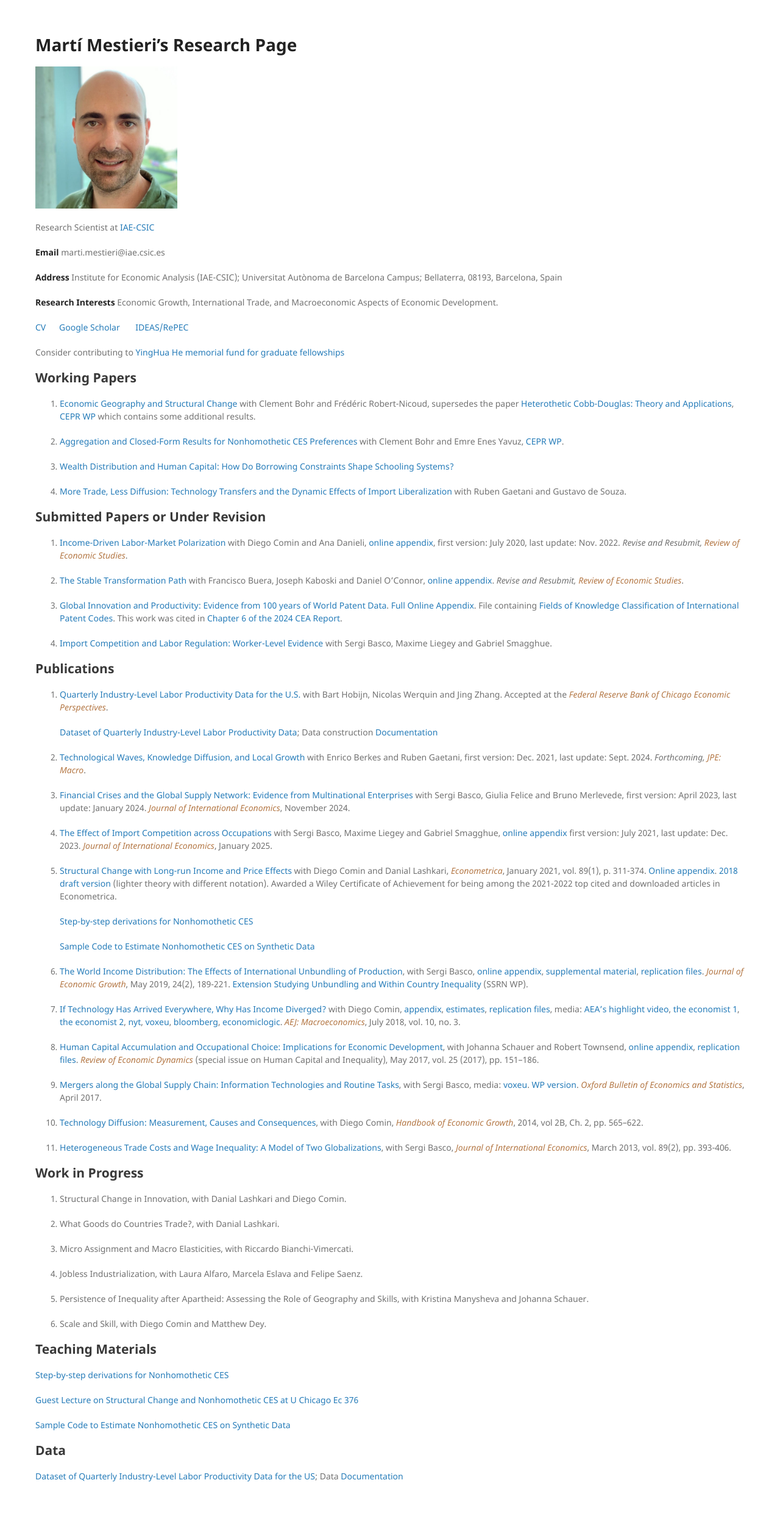
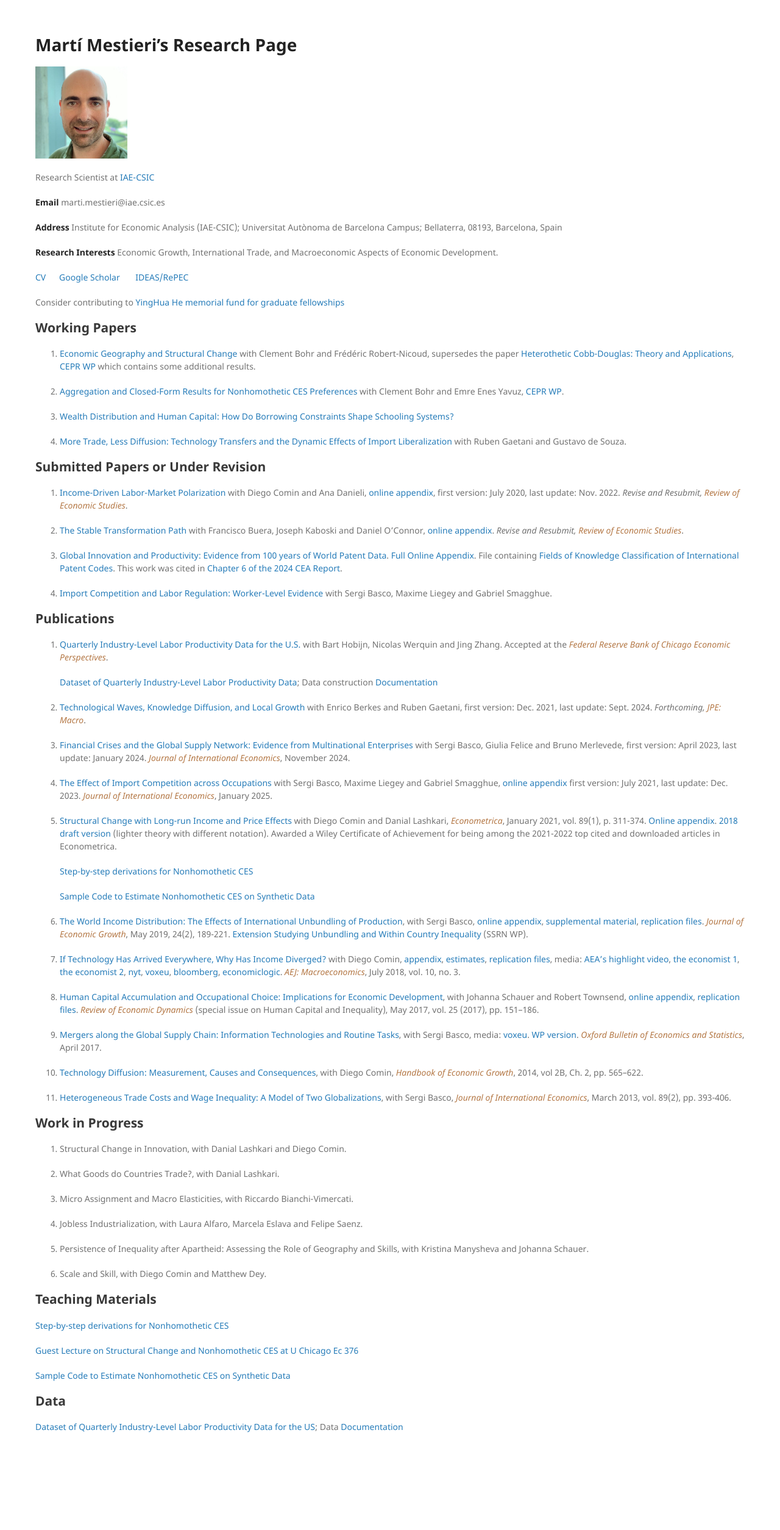
Before and after one commit to mestieri/mestieri.github.io, a Jekyll site: the page built from index.md, in a window 1280 px wide. Shown: the whole page at 61% size. Built offline with Jekyll 4.4.1, drawn with Linux system fonts in a browser that asks for light colours; after the commit the page ends 2428 px from its top, so only the background shows below that.

Commit message:
Update index.md

```diff
--- a/index.md
+++ b/index.md
@@ -16,7 +16,7 @@ Senior Economist in the Economic Research Department at the Federal Reserve Bank
 UPF Associate Professor and CREi Associate Researcher.
 -->
 
-<img src="marti-696x928.jpeg" alt="Martí Mestieri" style="width: 20%; display: block; margin-left: 0;">
+<img src="marti-696x928.jpeg" alt="Martí Mestieri" style="width: 13%; display: block; margin-left: 0;">
 
 Research Scientist at [IAE-CSIC](https://www.iae.csic.es/index.php?lang=ing)
 
```
